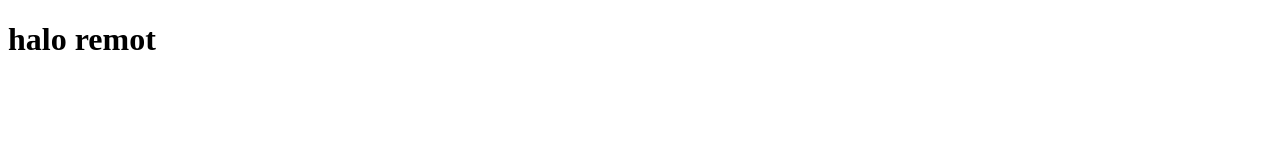
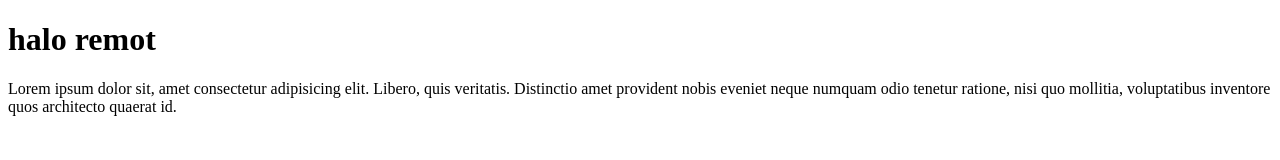
Before and after one commit to 4dhie78/adhi-git-coba, a plain HTML site: page index.html in a window 1280 px wide. Drawn offline with Linux system fonts and the light colour scheme.

Commit message:
menambahkan paragrab

```diff
--- a/index.html
+++ b/index.html
@@ -7,5 +7,11 @@
   </head>
   <body>
     <h1>halo remot</h1>
+    <p>
+      Lorem ipsum dolor sit, amet consectetur adipisicing elit. Libero, quis
+      veritatis. Distinctio amet provident nobis eveniet neque numquam odio
+      tenetur ratione, nisi quo mollitia, voluptatibus inventore quos architecto
+      quaerat id.
+    </p>
   </body>
 </html>
```
